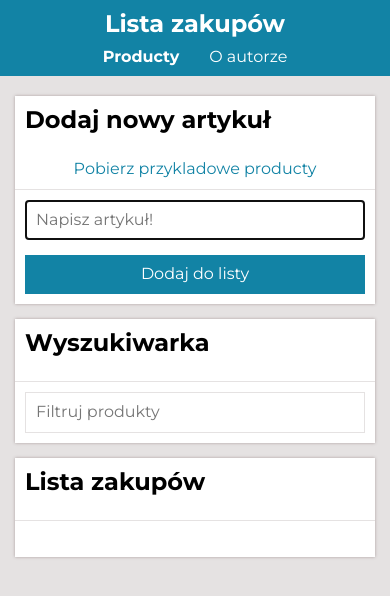
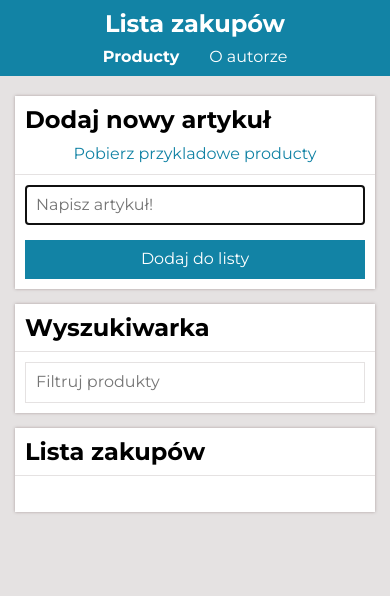
Before and after one commit to Vov4ukz53/shopping-list-react, a React (Create React App) app: page /author#/producty in a window 390 px wide. Shown: the top 596 px of the page. Built offline with nearby package versions, Linux system fonts and the light colour scheme.

Commit message:
deleted breakpoint

```diff
--- a/src/common/Section/styled.js
+++ b/src/common/Section/styled.js
@@ -21,9 +21,4 @@ export const Header = styled.div`
 
 export const HeaderTitle = styled.h2`
 	margin: 0;
-
-   @media (max-width: ${({ theme }) => theme.breakpoints.mobile}px) {
-   flex-basis: 100%;
-	margin-bottom: 15px;
-   }
 `;
```
